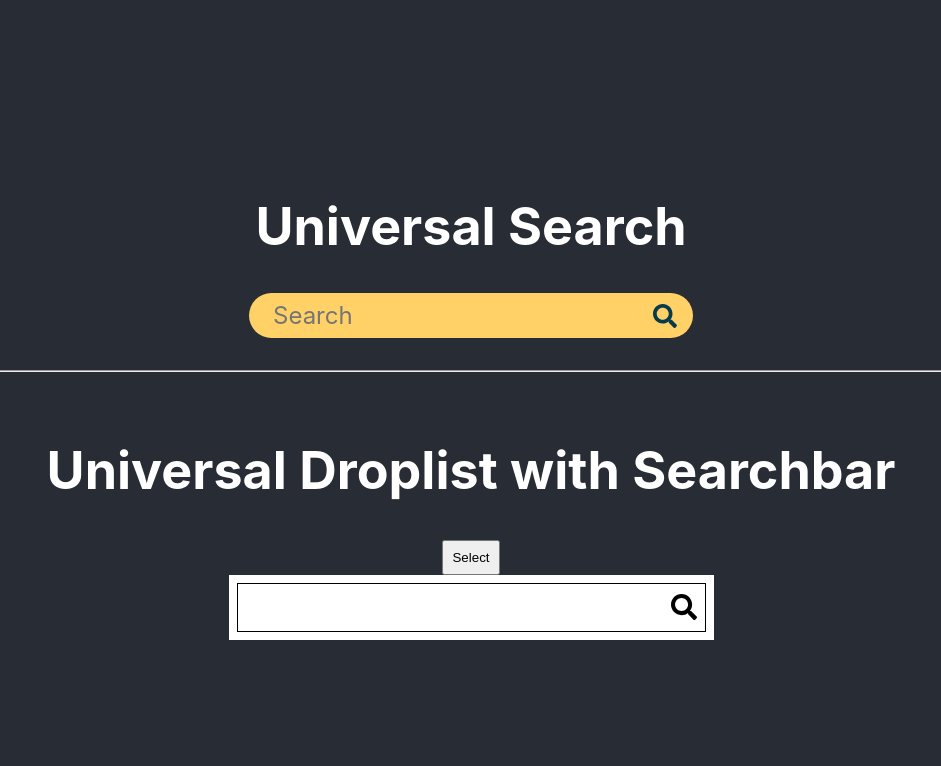
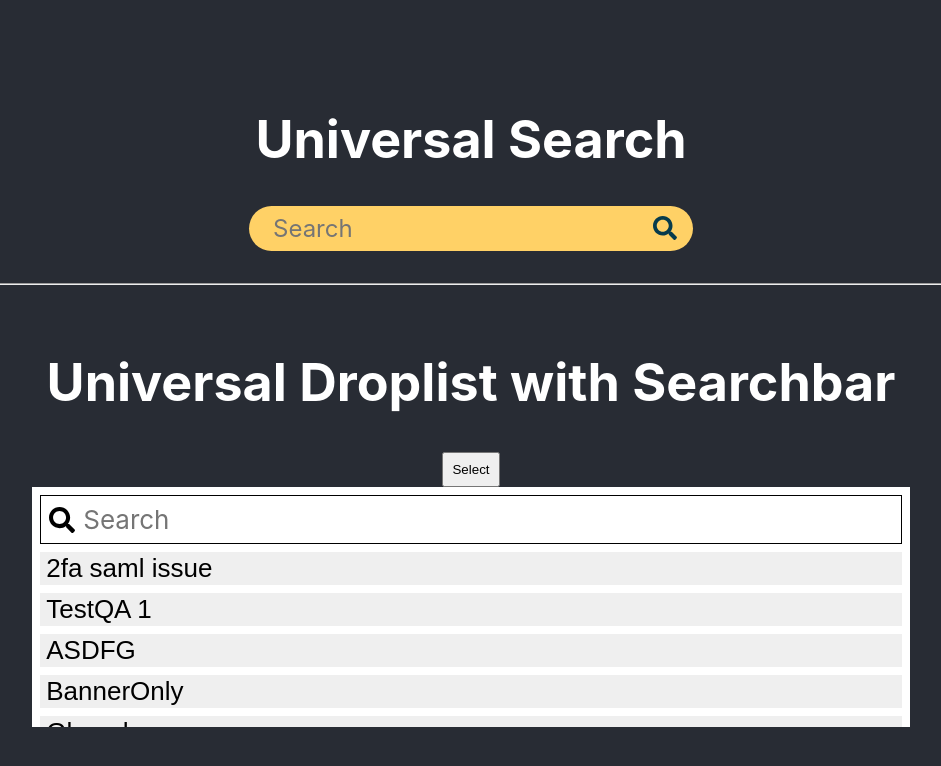
Before and after one commit to abhay-tank/universal-search, a React (Create React App) app: page / in a window 1280 px wide. Both pictures are taken after a click on the button "Select". Shown: the top 766 px of the page, without its empty margins (169-1110 px from the left). Built offline with nearby package versions, Linux system fonts and the light colour scheme.

Commit message:
Refactored droplist and updated Searchbar
Added searchOptions to droplist, changed css of droplist, now using visibility instead of display, changed componentDidUpdate to check state to eliminate ripple effect, added autocomplete to searchbar and generate result on each change"

```diff
--- a/src/App.jsx
+++ b/src/App.jsx
@@ -40,6 +40,13 @@ class App extends Component {
 					selectedOptionCallback={this.selectedOption}
 					dataList={this.state.data}
 					displayKey="name"
+					searchOptions={{
+						enableSearch: true,
+						searchKeys: ["name", "description"],
+						caseSensitive: false,
+						placeholder: "Search",
+						alignIcon: "left",
+					}}
 				/>
 			</div>
 		);
--- a/src/components/Droplist/Droplist.jsx
+++ b/src/components/Droplist/Droplist.jsx
@@ -1,7 +1,7 @@
 import React, { Component } from "react";
-import Searchbar from "../Searchbar/Searchbar";
 import PropTypes from "prop-types";
 import styles from "./Droplist.module.scss";
+import Searchbar from "../Searchbar/Searchbar";
 export class Droplist extends Component {
 	static propTypes = {
 		dataList: PropTypes.arrayOf(Object),
@@ -11,25 +11,33 @@ export class Droplist extends Component {
 		dataList: [],
 		selectedOption: "",
 	};
-	componentDidMount = () => {
-		this.setState((state, props) => ({ dataList: this.props.dataList }));
-		console.log("Data mounted");
+
+	static getDerivedStateFromProps = (nextProps, prevState) => {
+		if (!prevState.dataList.length) {
+			return {
+				dataList: nextProps.dataList,
+			};
+		} else {
+			return {
+				dataList: prevState.dataList,
+			};
+		}
 	};
-	getSearchResult = (result) => {
-		if (result.length)
-			this.setState((state, props) => ({ dataList: [...result] }));
-		else this.setState((state, props) => ({ dataList: this.props.dataList }));
+
+	searchResultCallback = (result) => {
+		this.setState({ dataList: [...result] });
 	};
 
 	resultCallback = (option) => {
-		this.setState((state, props) => ({
-			selectedOption: option[this.props.displayKey],
-		}));
+		this.setState((state, props) => {
+			return {
+				selectedOption: option[this.props.displayKey],
+			};
+		});
 		this.props.selectedOptionCallback(option);
 	};
 
 	render() {
-		console.log(this.state);
 		return (
 			<div tabIndex="0" className={styles["droplistSelectDiv"]}>
 				<button className={styles["droplistSelectButton"]}>
@@ -38,20 +46,28 @@ export class Droplist extends Component {
 						: "Select"}
 				</button>
 				<div className={styles["droplistOptions"]}>
-					<Searchbar
-						dataList={this.props.dataList}
-						searchKeys={["name", "description"]}
-						resultCallback={this.getSearchResult}
-					/>
-					{this.state.dataList.map((option) => {
+					{this.props.searchOptions.enableSearch ? (
+						<Searchbar
+							dataList={this.state.dataList}
+							searchKeys={this.props.searchOptions.searchKeys}
+							resultCallback={this.searchResultCallback}
+							alignIcon={this.props.searchOptions.alignIcon}
+							caseSensitive={this.props.searchOptions.caseSensitive}
+							autoFocus={true}
+							placeholder={this.props.searchOptions.placeholder}
+							autoComplete={false}
+						/>
+					) : (
+						<></>
+					)}
+					{this.state.dataList.map((option, index) => {
 						return (
 							<button
 								onClick={() => {
 									this.resultCallback(option);
 								}}
-								id={option.uid}
-								key={option.uid}
 								className={styles["option"]}
+								key={index}
 							>
 								{option[this.props.displayKey]}
 							</button>
--- a/src/components/Droplist/Droplist.module.scss
+++ b/src/components/Droplist/Droplist.module.scss
@@ -8,7 +8,7 @@
 		background-color: white;
 		box-sizing: border-box;
 		color: black;
-		display: none;
+		visibility: hidden;
 		max-height: 30vh;
 		overflow-y: scroll;
 		border: none;
@@ -29,9 +29,13 @@
 				background-color: indigo;
 				color: white;
 			}
+			// &:focus,
+			// .droplistOptions {
+			// 	display: none;
+			// }
 		}
 	}
 	&:focus-within > .droplistOptions {
-		display: block;
+		visibility: visible;
 	}
 }
--- a/src/components/Searchbar/Searchbar.jsx
+++ b/src/components/Searchbar/Searchbar.jsx
@@ -24,8 +24,9 @@ class Searchbar extends Component {
 		searchInputValue: "",
 	};
 
-	componentDidUpdate = () => {
-		this.searchContent();
+	componentDidUpdate = (prevProps, prevState) => {
+		if (prevState.searchInputValue !== this.state.searchInputValue)
+			this.searchContent();
 	};
 	/**
 	 * @function searchContent
@@ -33,10 +34,10 @@ class Searchbar extends Component {
 	 * @fires props.resultCallback
 	 */
 	searchContent = () => {
+		let resultList = [];
 		if (this.state.searchInputValue.trim().length) {
 			const searchKeys = this.props.searchKeys;
 			let result = {};
-			let resultList = [];
 			searchKeys.forEach((searchKey) => {
 				result[`${searchKey}Data`] = [];
 			});
@@ -71,11 +72,11 @@ class Searchbar extends Component {
 			searchKeys.forEach((searchKey) => {
 				resultList.push(...result[`${searchKey}Data`]);
 			});
-			/**
-			 * Execute callback and return result.
-			 */
-			this.props.resultCallback(resultList);
 		}
+		/**
+		 * Execute callback and return result.
+		 */
+		this.props.resultCallback(resultList);
 	};
 
 	/**
@@ -97,7 +98,14 @@ class Searchbar extends Component {
 		this.setState({ searchInputValue: event.target.value });
 	};
 	render() {
-		let { className, alignIcon, icon, placeholder, autoFocus } = this.props;
+		let {
+			className,
+			alignIcon,
+			icon,
+			placeholder,
+			autoFocus,
+			autoComplete,
+		} = this.props;
 		return (
 			<div
 				className={`${styles["inputContainer"]} ${styles[alignIcon]} ${
@@ -115,6 +123,7 @@ class Searchbar extends Component {
 						type="text"
 						value={this.state.searchInputValue}
 						autoFocus={autoFocus}
+						autoComplete={autoComplete.toString()}
 					/>
 				</form>
 			</div>
@@ -148,6 +157,10 @@ Searchbar.propTypes = {
 	 */
 	autoFocus: PropTypes.bool,
 	/**
+	 * Input autocomplete
+	 */
+	inputAutoComplete: PropTypes.bool,
+	/**
 	 * Should search be caseSesnsitive
 	 */
 	caseSensitive: PropTypes.bool,
@@ -167,6 +180,7 @@ Searchbar.defaultProps = {
 	autoFocus: false,
 	caseSensitive: false,
 	alignIcon: "right",
+	autoComplete: false,
 	icon: <FontAwesomeIcon icon={faSearch} />,
 };
 
```
